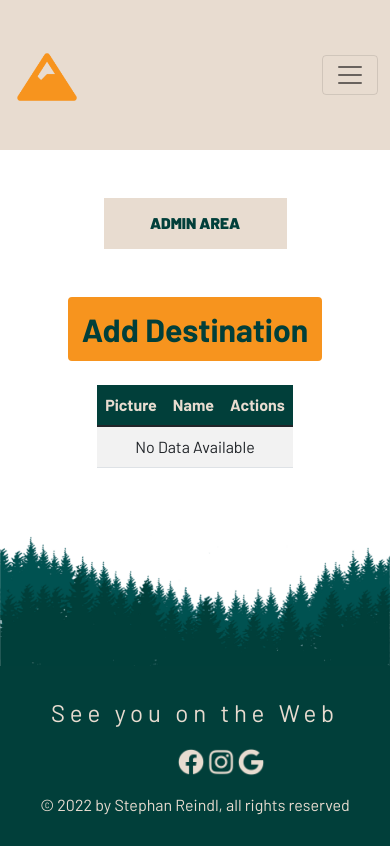
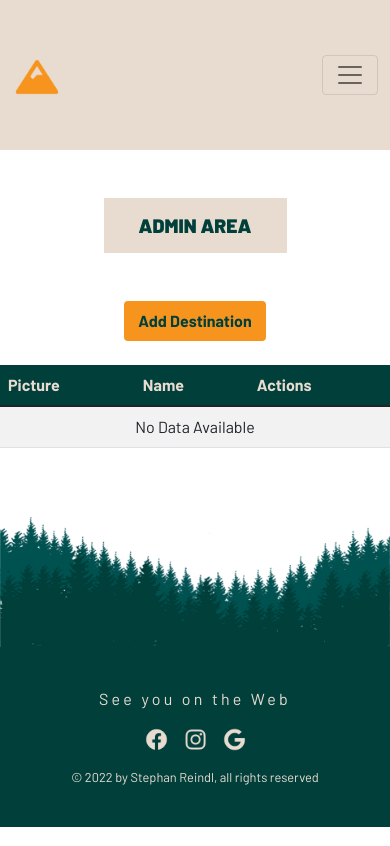
Before and after one commit to EstephR/BE15_CR12_StephanReindl, a PHP site: page /admin.php in a window 390 px wide. Run offline with PHP 8.4, Linux system fonts and the light colour scheme; data that the repository does not hold is empty.

Commit message:
finished project

```diff
--- a/create.php
+++ b/create.php
@@ -76,7 +76,7 @@
                 </tr>
                 <tr>
                 <td></td>
-                    <td class="d-flex justify-content-center"><button class='btn btn-warning p-3 w-50' name="submit" type="submit">Add Destination</button></td>
+                    <td class="d-flex justify-content-center"><button class='btn btn-warning p-3' name="submit" type="submit">Add Destination</button></td>
                 </tr>
             </table>
         </form>
--- a/css/partials/_mediaqueries.scss
+++ b/css/partials/_mediaqueries.scss
@@ -0,0 +1,98 @@
+        @media screen and (max-width: $breakpoint-xl) {
+            .navbar-nav {
+                .nav-item {
+                    margin: 0 10px;
+                    text-align: start !important;
+                }
+            }
+            fieldset {
+                width: 100% !important;
+            }
+        }
+
+        @media screen and (max-width: $breakpoint-l) {
+            .hero-text {
+                padding: 25px !important;
+                p {
+                    font-size: 3vw !important;
+                    margin-top: 10px !important;
+                }
+            }
+            .card-title {
+                font-size: 1.5em !important;
+            }
+            .card-text {
+                font-size: 1.2em !important;
+            }
+            #btn-retrieve,
+            .add-btn {
+                font-size: 1.5em !important;
+            }
+            .admin-table {
+                width: 100% !important;
+            }
+        }
+
+        @media screen and (max-width: $breakpoint-m) {
+            .hero-text {
+                top: 2vw !important;
+                p {
+                    margin-top: 0 !important;
+                }
+            }
+            .nav-logo {
+                width: 50px !important;
+                height: 50px !important;
+            }
+            .card-title {
+                font-size: 1.2em !important;
+            }
+            .card-text {
+                font-size: 1em !important;
+            }
+            .main-footer {
+                .social-headline {
+                    font-size: 1em;
+                    letter-spacing: 0.2em;
+                }
+                .social-media {
+                    width: 30% !important;
+                    .icon {
+                        width: 25px;
+                        height: 25px;
+                    }
+                }
+                .footer-text {
+                    font-size: 0.8em;
+                }
+            }
+        }
+
+        @media screen and (max-width: $breakpoint-s) {
+            .hero-text {
+                padding: 15px !important;
+                h2 {
+                    font-size: 6vw !important;
+                }
+                p {
+                    font-size: 4vw !important;
+                }
+            }
+            .card-title {
+                font-size: 1em !important;
+            }
+            .card-text {
+                font-size: 0.8em !important;
+            }
+            h1 {
+                font-size: 5vw !important;
+            }
+            #btn-retrieve,
+            .add-btn {
+                font-size: 1em !important;
+            }
+            .adm-picture {
+                width: 70px;
+                height: 70px;
+            }
+        }
--- a/css/partials/_variables.scss
+++ b/css/partials/_variables.scss
@@ -4,6 +4,7 @@
 $color3: #013f3a;
 $color4: #E8DCD0;
 //Breakpoints
-$breakpoint-l: 880px;
-$breakpoint-m: 700px;
+$breakpoint-xl: 992px;
+$breakpoint-l: 768px;
+$breakpoint-m: 576px;
 $breakpoint-s: 450px;
--- a/css/style.css
+++ b/css/style.css
@@ -178,4 +178,110 @@
 #map {
   height: 300px;
   width: 100%;
+}
+
+@media screen and (max-width: 992px) {
+  .navbar-nav .nav-item {
+    margin: 0 10px;
+    text-align: start !important;
+  }
+
+  fieldset {
+    width: 100% !important;
+  }
+}
+@media screen and (max-width: 768px) {
+  .hero-text {
+    padding: 25px !important;
+  }
+  .hero-text p {
+    font-size: 3vw !important;
+    margin-top: 10px !important;
+  }
+
+  .card-title {
+    font-size: 1.5em !important;
+  }
+
+  .card-text {
+    font-size: 1.2em !important;
+  }
+
+  #btn-retrieve,
+.add-btn {
+    font-size: 1.5em !important;
+  }
+
+  .admin-table {
+    width: 100% !important;
+  }
+}
+@media screen and (max-width: 576px) {
+  .hero-text {
+    top: 2vw !important;
+  }
+  .hero-text p {
+    margin-top: 0 !important;
+  }
+
+  .nav-logo {
+    width: 50px !important;
+    height: 50px !important;
+  }
+
+  .card-title {
+    font-size: 1.2em !important;
+  }
+
+  .card-text {
+    font-size: 1em !important;
+  }
+
+  .main-footer .social-headline {
+    font-size: 1em;
+    letter-spacing: 0.2em;
+  }
+  .main-footer .social-media {
+    width: 30% !important;
+  }
+  .main-footer .social-media .icon {
+    width: 25px;
+    height: 25px;
+  }
+  .main-footer .footer-text {
+    font-size: 0.8em;
+  }
+}
+@media screen and (max-width: 450px) {
+  .hero-text {
+    padding: 15px !important;
+  }
+  .hero-text h2 {
+    font-size: 6vw !important;
+  }
+  .hero-text p {
+    font-size: 4vw !important;
+  }
+
+  .card-title {
+    font-size: 1em !important;
+  }
+
+  .card-text {
+    font-size: 0.8em !important;
+  }
+
+  h1 {
+    font-size: 5vw !important;
+  }
+
+  #btn-retrieve,
+.add-btn {
+    font-size: 1em !important;
+  }
+
+  .adm-picture {
+    width: 70px;
+    height: 70px;
+  }
 }/*# sourceMappingURL=style.css.map */
--- a/js/script.js
+++ b/js/script.js
@@ -6,18 +6,21 @@
 let nav = document.getElementById("nav-main");
 let navLogo = document.getElementById("navbar-logo");
 let navFont = document.getElementById("nav-font");
+let navCollapse = document.getElementById("navbarNav");
 
 function scrollFunction() {
     if (document.documentElement.scrollTop > 50) {
         nav.setAttribute("style", "height: 100px; background: #E8DCD0 !important");
         navLogo.setAttribute("style", "height: 50px; width: 50px");
         navFont.setAttribute("style", "font-size: 1.5em");
+        navCollapse.setAttribute("style", "background: #E8DCD0 !important");
 
 
     } else {
         nav.setAttribute("style", "height: 150px; background: transparent !important");
         navLogo.setAttribute("style", "height: 70px; width: 70px");
         navFont.setAttribute("style", "font-size: 2em");
+        navCollapse.setAttribute("style", "background: transparent !important");
     }
 }
 
--- a/update.php
+++ b/update.php
@@ -88,7 +88,7 @@
                     <input type="hidden" name="id" value="<?=$id ?>" />
                 </tr>
                 <td></td>
-                    <td class="d-flex justify-content-center"><button class='btn btn-warning p-3 w-50' name="submit" type="submit">Change Data</button></td>
+                    <td class="d-flex justify-content-center"><button class='btn btn-warning p-3' name="submit" type="submit">Change Data</button></td>
                 </tr>
             </table>
         </form>
```
Also changed, not shown: 1 other file.
